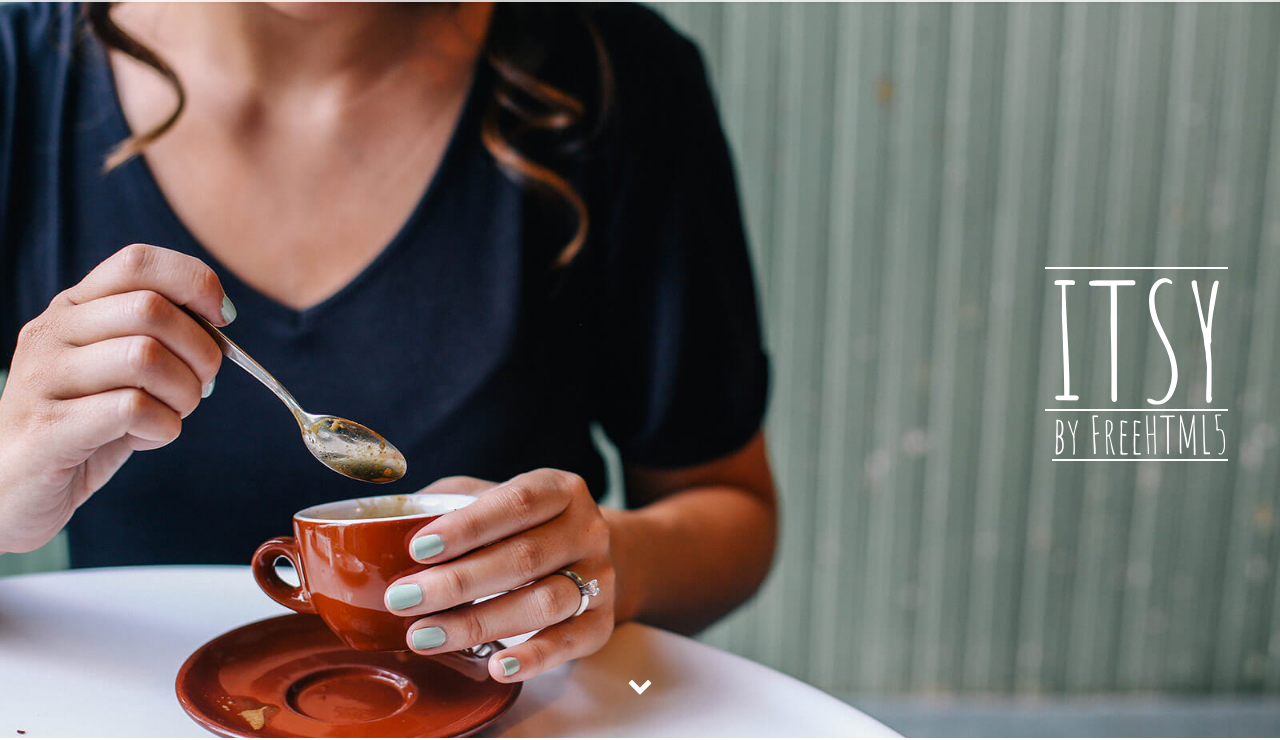
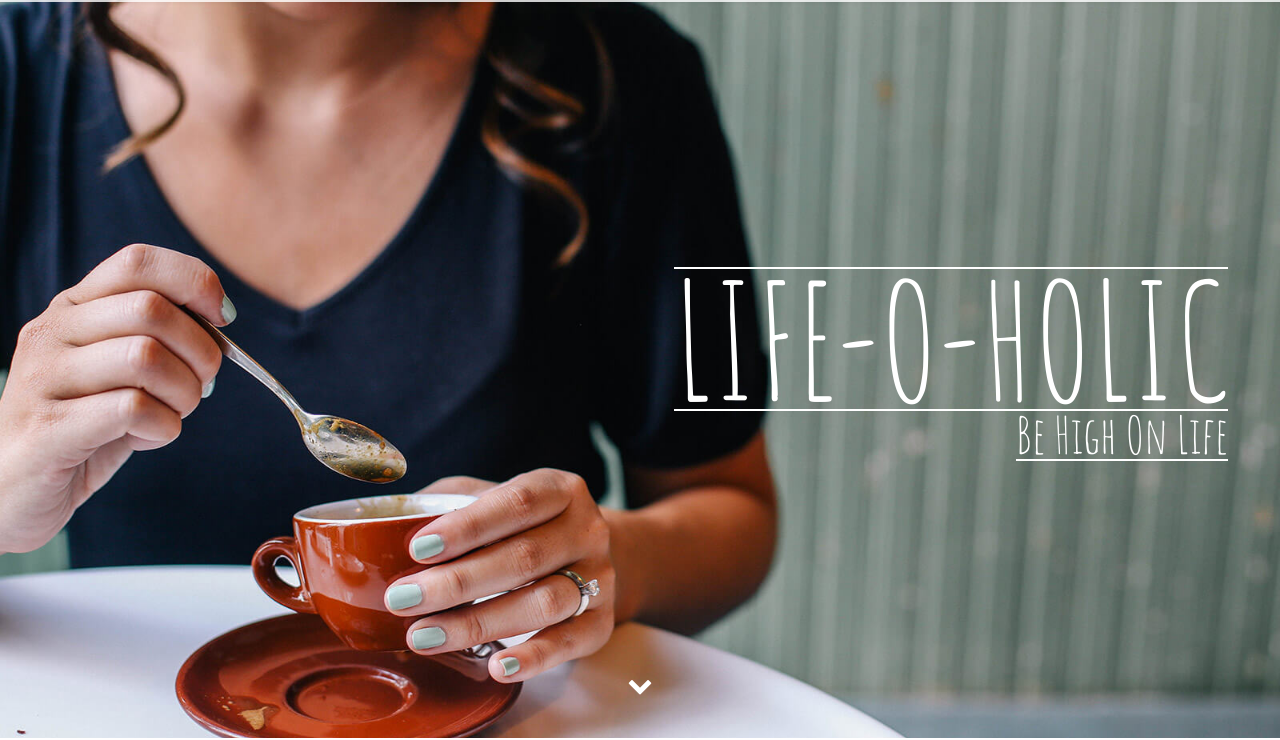
Before and after one commit to imlifeoholic/imlifeoholic.github.io, a plain HTML site: page index.html in a window 1280 px wide. Shown: the part 62-802 px from the top of the page. Drawn offline with Linux system fonts and the light colour scheme.

Commit message:
Update index.html
Initial changes

```diff
--- a/index.html
+++ b/index.html
@@ -101,9 +101,9 @@
 <div class="hero" style="background-image: url('images/lead.jpg'); text-align:right;">
     <div class="hero-inner">
         <div class="inner">
-            <h1><span class="border border-top border-bottom">itsy</span></h1>
+            <h1><span class="border border-top border-bottom">LIFE-O-HOLIC</span></h1>
             <div class="hero-line-one"></div>
-            <div class="hero-line-two"><span class="border border-bottom"><a href="https://freehtml5.co" style="color:#FFF;">by FreeHTML5</a></span></div>
+            <div class="hero-line-two"><span class="border border-bottom"><a href="https://freehtml5.co" style="color:#FFF;">Be High On Life</a></span></div>
         </div>
 
         <a class="more-arrow" href="#content"><i class="fa fa-chevron-down"></i><span>Scroll Down</span></a>
```
